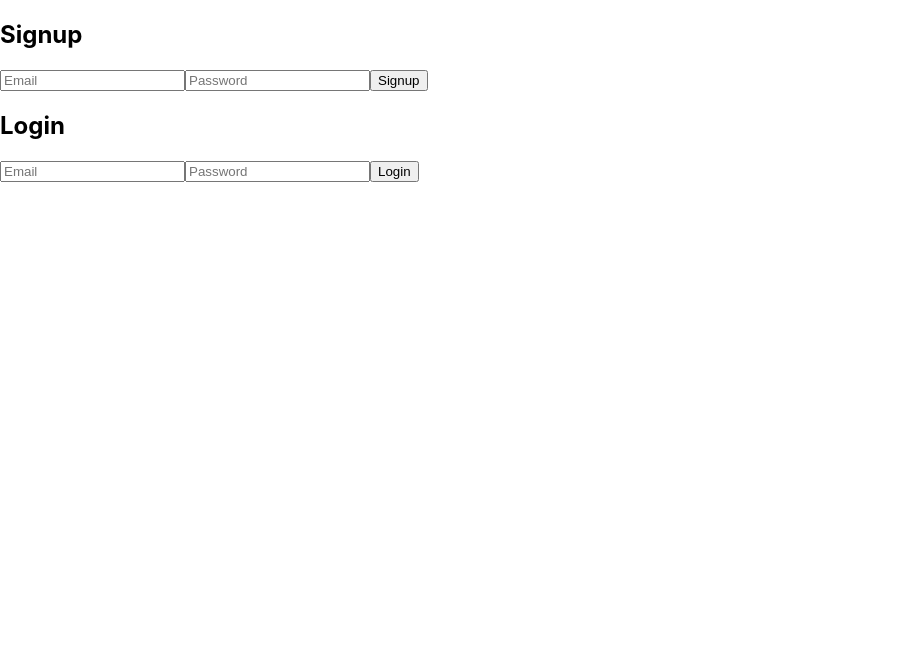
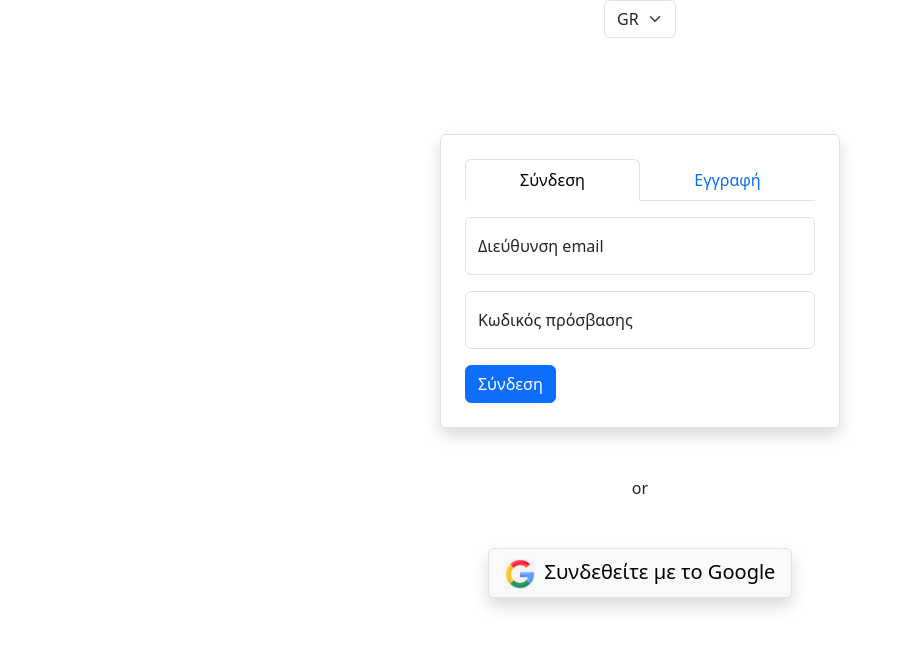
Before and after one commit to stratospas/stratospas.github.io, a React (Create React App) app: page / in a window 1280 px wide. Shown: the top 648 px of the page, without its empty margins (0-906 px from the left). Built offline with nearby package versions, Linux system fonts and the light colour scheme; no server answers.

Commit message:
boostrap, languages, google sign

```diff
--- a/package.json
+++ b/package.json
@@ -7,8 +7,10 @@
     "@testing-library/jest-dom": "^6.9.1",
     "@testing-library/react": "^16.3.2",
     "@testing-library/user-event": "^13.5.0",
+    "bootstrap": "^5.3.8",
     "firebase": "^12.12.1",
     "react": "^19.2.5",
+    "react-bootstrap": "^2.10.10",
     "react-dom": "^19.2.5",
     "react-scripts": "5.0.1",
     "web-vitals": "^2.1.4"
--- a/src/App.js
+++ b/src/App.js
@@ -1,12 +1,18 @@
 // src/App.js
 import React, { useEffect, useState } from "react";
-import { onAuthStateChanged, signOut } from "firebase/auth";
+import { GoogleAuthProvider, onAuthStateChanged, signInWithPopup, signOut } from "firebase/auth";
 import { auth } from "./firebase";
 import Signup from "./components/Signup";
 import Login from "./components/Login";
+import { Col, Form, Row, Stack, Tab, Tabs } from "react-bootstrap";
+import GoogleSign from "./components/GoogleSign";
+import language from "./lang";
 
 const App = () => {
 	const [user, setUser] = useState(null);
+	const [langKey, setLangKey] = useState("gr");
+
+	const ll = 'gr';
 
 	useEffect(() => {
 		const unsubscribe = onAuthStateChanged(auth, (currentUser) => {
@@ -15,18 +21,54 @@ const App = () => {
 		return () => unsubscribe();
 	}, []);
 
+	function sg() {
+		const provider = new GoogleAuthProvider();
+		signInWithPopup(auth, provider)
+			.then((result) => {
+				console.log("Google sign-in successful:", result.user);
+			})
+			.catch((error) => {
+				console.error("Google sign-in error:", error);
+			});
+	}
+
 	return (
 		<div>
 			{user ? (
 				<div>
 				<h2>Welcome, {user.email}</h2>
 				<button onClick={() => signOut(auth)}>Logout</button>
+				{console.log("User is logged in:", user)}
 				</div>
 			) : (
-				<>
-				<Signup />
-				<Login />
-				</>
+				<Stack  gap={5} className="align-items-center">
+					<Row><Col>
+						<Form.Select aria-label="Default select example" onChange={(e) => setLangKey(e.target.value)}>
+							<option value="gr">GR</option>
+							<option value="en">US</option>
+						</Form.Select>
+					</Col></Row>
+					<Row  className="mt-5">
+						<Col xs='auto' className="p-4 border rounded shadow">
+							<Tabs defaultActiveKey="login"
+								className="mb-3"
+								justify >
+								<Tab eventKey="login" title={language[langKey].login}>
+									<Login language={language[langKey]} />
+								</Tab>
+								<Tab eventKey="signup" title={language[langKey].signup}>
+									<Signup language={language[langKey]} />
+								</Tab>
+							</Tabs>
+						</Col>
+					</Row>
+
+					<Row><Col>or</Col></Row>
+
+					<Row><Col>
+						<GoogleSign language={language[langKey]} />
+					</Col></Row>
+				</Stack>
 			)}
 		</div>
 	);
--- /dev/null
+++ b/src/components/GoogleSign.jsx
@@ -0,0 +1,29 @@
+// src/components/Signup.js
+import React, { useState } from "react";
+import { GoogleAuthProvider, signInWithPopup } from "firebase/auth";
+import { auth } from "../firebase";
+import { Button, Form, Image } from "react-bootstrap";
+
+const GoogleSign = ({language}) => {
+
+    function sg() {
+        const provider = new GoogleAuthProvider();
+        signInWithPopup(auth, provider)
+            .then((result) => {
+                console.log("Google sign-in successful:", result.user);
+            })
+            .catch((error) => {
+                console.error("Google sign-in error:", error);
+            });
+    }
+
+	return (
+
+        <Button variant="light" size="lg" className="border rounded shadow" onClick={sg}>
+            <Image src="g_image1.png" alt="Google logo" style={{ width: '30px', marginRight: '10px' }}/>
+            {language.googleLogin}
+        </Button>
+	);
+};
+
+export default GoogleSign;
--- a/src/components/Login.js
+++ /dev/null
@@ -1,44 +0,0 @@
-// src/components/Login.js
-import React, { useState } from "react";
-import { signInWithEmailAndPassword } from "firebase/auth";
-import { auth } from "../firebase";
-
-const Login = () => {
-	const [email, setEmail] = useState("");
-	const [password, setPassword] = useState("");
-	const [error, setError] = useState("");
-
-	const handleLogin = async (e) => {
-		e.preventDefault();
-		try {
-			await signInWithEmailAndPassword(auth, email, password);
-			alert("Logged in successfully!");
-		} catch (err) {
-			setError(err.message);
-		}
-	};
-
-	return (
-		<form onSubmit={handleLogin}>
-			<h2>Login</h2>
-			<input
-				type="email"
-				placeholder="Email"
-				value={email}
-				onChange={(e) => setEmail(e.target.value)}
-				required
-			/>
-			<input
-				type="password"
-				placeholder="Password"
-				value={password}
-				onChange={(e) => setPassword(e.target.value)}
-				required
-			/>
-			<button type="submit">Login</button>
-			{error && <p style={{ color: "red" }}>{error}</p>}
-		</form>
-	);
-};
-
-export default Login;
--- /dev/null
+++ b/src/components/Login.jsx
@@ -0,0 +1,44 @@
+// src/components/Login.js
+import React, { useState } from "react";
+import { signInWithEmailAndPassword } from "firebase/auth";
+import { auth } from "../firebase";
+import { Button, FloatingLabel, Form } from "react-bootstrap";
+
+const Login = ({language}) => {
+	const [email, setEmail] = useState("");
+	const [password, setPassword] = useState("");
+	const [error, setError] = useState("");
+
+	const handleLogin = async (e) => {
+		e.preventDefault();
+		try {
+			await signInWithEmailAndPassword(auth, email, password);
+			alert("Logged in successfully!");
+		} catch (err) {
+			setError(err.message);
+		}
+	};
+
+	return (
+		<Form onSubmit={handleLogin}  style={{ width: '80vw', maxWidth: '350px' }}>
+			<Form.Group className="mb-3" controlId="formBasicEmail" onChange={(e) => setEmail(e.target.value)}>
+				<FloatingLabel controlId="floatingInput" label={language.email} className="mb-3">
+					<Form.Control type="email" placeholder={language.email} />
+				</FloatingLabel>
+			</Form.Group>
+
+			<Form.Group className="mb-3" controlId="formBasicPassword" onChange={(e) => setPassword(e.target.value)}>
+				<FloatingLabel controlId="floatingPassword" label={language.password} className="mb-3">
+					<Form.Control type="password" placeholder={language.password} />
+				</FloatingLabel>
+			</Form.Group>
+
+			<Button variant="primary" type="submit">
+				{language.login}
+			</Button>
+			{error && <p style={{ color: "red" }}>{error}</p>}
+		</Form>
+	);
+};
+
+export default Login;
--- a/src/components/Signup.js
+++ /dev/null
@@ -1,44 +0,0 @@
-// src/components/Signup.js
-import React, { useState } from "react";
-import { createUserWithEmailAndPassword } from "firebase/auth";
-import { auth } from "../firebase";
-
-const Signup = () => {
-	const [email, setEmail] = useState("");
-	const [password, setPassword] = useState("");
-	const [error, setError] = useState("");
-
-	const handleSignup = async (e) => {
-		e.preventDefault();
-		try {
-			await createUserWithEmailAndPassword(auth, email, password);
-			alert("User registered successfully!");
-		} catch (err) {
-			setError(err.message);
-		}
-	};
-
-	return (
-		<form onSubmit={handleSignup}>
-			<h2>Signup</h2>
-			<input
-				type="email"
-				placeholder="Email"
-				value={email}
-				onChange={(e) => setEmail(e.target.value)}
-				required
-			/>
-			<input
-				type="password"
-				placeholder="Password"
-				value={password}
-				onChange={(e) => setPassword(e.target.value)}
-				required
-			/>
-			<button type="submit">Signup</button>
-			{error && <p style={{ color: "red" }}>{error}</p>}
-		</form>
-	);
-};
-
-export default Signup;
--- /dev/null
+++ b/src/components/Signup.jsx
@@ -0,0 +1,48 @@
+// src/components/Signup.js
+import React, { useState } from "react";
+import { createUserWithEmailAndPassword } from "firebase/auth";
+import { auth } from "../firebase";
+import { Button, FloatingLabel, Form } from "react-bootstrap";
+
+const Signup = ({language}) => {
+	const [email, setEmail] = useState("");
+	const [password, setPassword] = useState("");
+	const [error, setError] = useState("");
+
+	const handleSignup = async (e) => {
+		e.preventDefault();
+		try {
+			await createUserWithEmailAndPassword(auth, email, password);
+			alert("User registered successfully!");
+		} catch (err) {
+			setError(err.message);
+		}
+	};
+
+	return (
+		<Form onSubmit={handleSignup} style={{ width: '80vw', maxWidth: '350px' }}>
+			<Form.Group className="mb-3 justify-content-md-center"
+			controlId="formBasicEmail"
+			onChange={(e) => setEmail(e.target.value)}>
+				<FloatingLabel controlId="floatingInput" label={language.email}>
+					<Form.Control type="email" placeholder={language.email} />
+				</FloatingLabel>
+				<Form.Text className="text-muted mb-3">
+					{language.diclaim}
+				</Form.Text>
+			</Form.Group>
+
+			<Form.Group className="mb-3" controlId="formBasicPassword" onChange={(e) => setPassword(e.target.value)}>
+				<FloatingLabel controlId="floatingPassword" label={language.password} className="mb-3">
+					<Form.Control type="password" placeholder={language.password} />
+				</FloatingLabel>
+			</Form.Group>
+			<Button variant="success" type="submit" className="align-self-right">
+				{language.signup}
+			</Button>
+			{error && <p style={{ color: "red" }}>{error}</p>}
+		</Form>
+	);
+};
+
+export default Signup;
--- a/src/index.js
+++ b/src/index.js
@@ -3,6 +3,7 @@ import ReactDOM from 'react-dom/client';
 import './index.css';
 import App from './App';
 import reportWebVitals from './reportWebVitals';
+import 'bootstrap/dist/css/bootstrap.min.css';
 
 const root = ReactDOM.createRoot(document.getElementById('root'));
 root.render(
--- /dev/null
+++ b/src/lang.js
@@ -0,0 +1,21 @@
+const language = {
+    "en": {
+        "login": "Log in",
+        "googleLogin": "Sign in with Google",
+        "signup": "Sign Up",
+        "diclaim": "We'll never share your email with anyone else.",
+        "email": "Email address",
+        "password": "Password",
+        "or": "or"
+    },
+    "gr": {
+        "login": "Σύνδεση",
+        "googleLogin": "Συνδεθείτε με το Google",
+        "signup": "Εγγραφή",
+        "diclaim": "Δε θα μοιραστούμε ποτέ τη διεύθυνση email σας με κανέναν άλλο.",
+        "email": "Διεύθυνση email",
+        "password": "Κωδικός πρόσβασης",
+        "or": "ή"
+    }
+}
+export default language;
```
Also changed, not shown: public/g_image1.png (added), 1 other file (tests, documents, lock files or other folders).
